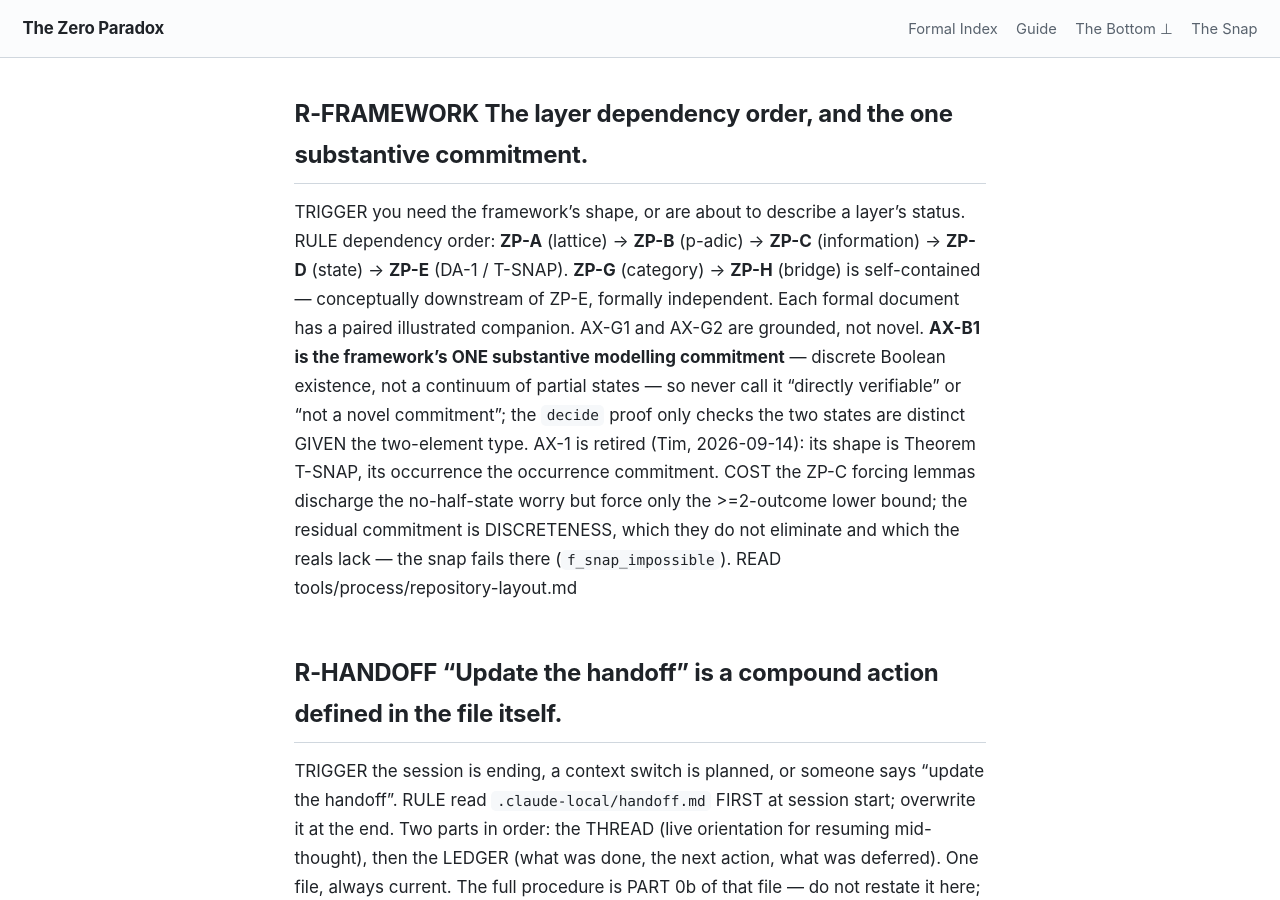
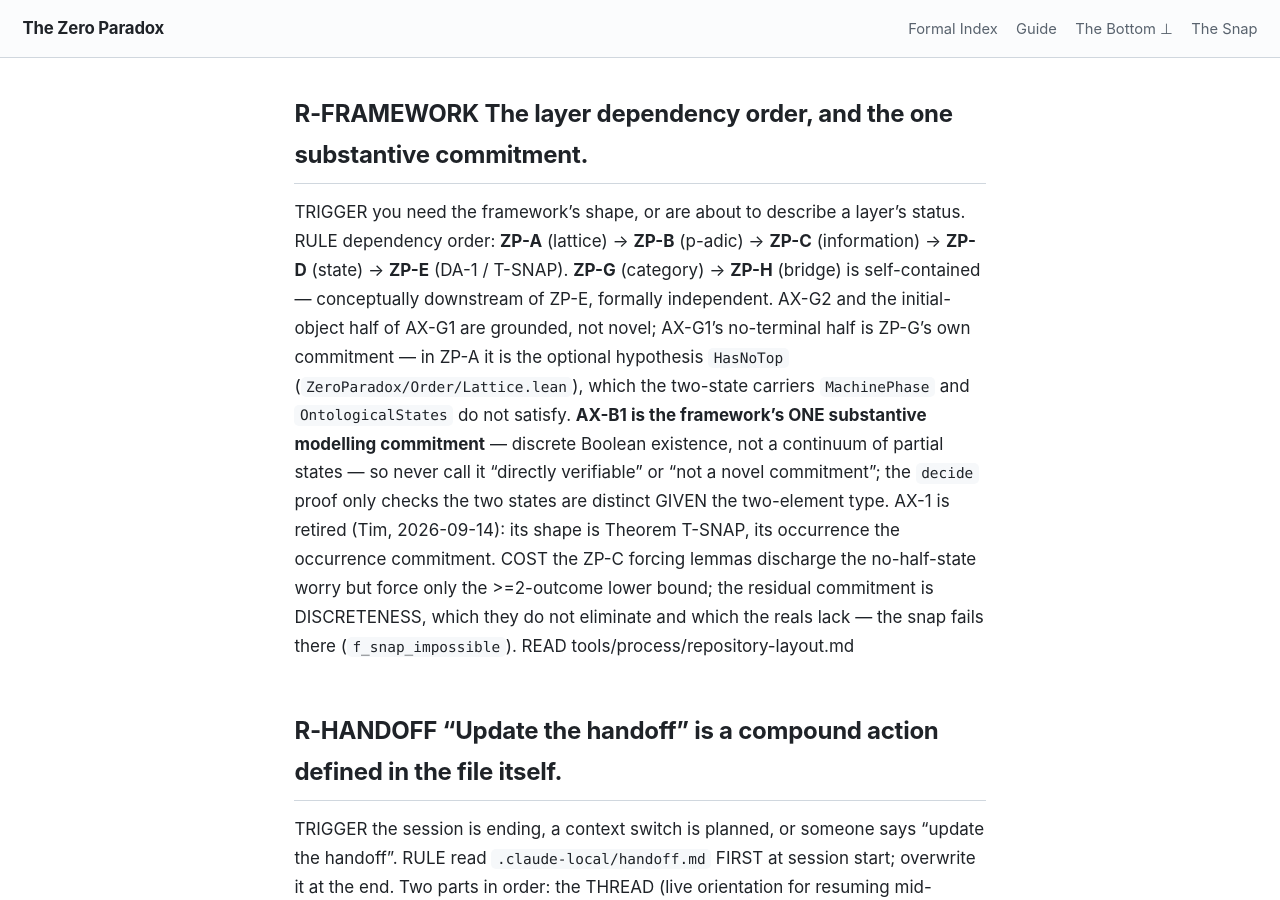
Before and after one commit to timbrigham/ZeroParadox, a Jekyll site: the page built from CLAUDE.md, in a window 1280 px wide and 900 px high, scrolled down 26755 px. Built offline with Jekyll 4.4.1, drawn with Linux system fonts in a browser that asks for light colours; our own code applies the rules of GitHub Pages for plain Markdown files.

Commit message:
CLAUDE.md R-FRAMEWORK: AX-G1's no-terminal half is ZP-G's own commitment
Tim ruling 2026-09-29 (lane C, reading (i)): AX-G2 and AX-G1's initial-object
half are grounded in ZP-A; the no-terminal half is not, because ZP-A's
HasNoTop is an optional hypothesis the two-state carriers fail (examples in
Order/Snap.lean and Settheory/OntBridge.lean, merged at 22b691e). Dropped
"Each formal document has a paired illustrated companion" as a restatement
of R-COMPANION. check_claude_md: both blocking legs clear.

Co-Authored-By: Claude Opus 5.5 (1M context) <noreply@anthropic.com>
Claude-Session: https://claude.ai/code/session_01M7PxaZmdYwacRczCRPuVWC

```diff
--- a/CLAUDE.md
+++ b/CLAUDE.md
@@ -798,13 +798,16 @@ READ     tools/process/naming-and-labels.md
 TRIGGER  you need the framework's shape, or are about to describe a layer's status.
 RULE     dependency order: **ZP-A** (lattice) → **ZP-B** (p-adic) → **ZP-C** (information) →
          **ZP-D** (state) → **ZP-E** (DA-1 / T-SNAP). **ZP-G** (category) → **ZP-H** (bridge)
-         is self-contained — conceptually downstream of ZP-E, formally independent. Each
-         formal document has a paired illustrated companion. AX-G1 and AX-G2 are grounded,
-         not novel. **AX-B1 is the framework's ONE substantive modelling commitment** —
-         discrete Boolean existence, not a continuum of partial states — so never call it
-         "directly verifiable" or "not a novel commitment"; the `decide` proof only checks
-         the two states are distinct GIVEN the two-element type. AX-1 is retired (Tim,
-         2026-09-14): its shape is Theorem T-SNAP, its occurrence the occurrence commitment.
+         is self-contained — conceptually downstream of ZP-E, formally independent. AX-G2 and
+         the initial-object half of AX-G1 are grounded, not novel; AX-G1's no-terminal half is
+         ZP-G's own commitment — in ZP-A it is the optional hypothesis `HasNoTop`
+         (`ZeroParadox/Order/Lattice.lean`), which the two-state carriers `MachinePhase` and
+         `OntologicalStates` do not satisfy. **AX-B1 is the framework's ONE substantive
+         modelling commitment** — discrete Boolean existence, not a continuum of partial
+         states — so never call it "directly verifiable" or "not a novel commitment"; the
+         `decide` proof only checks the two states are distinct GIVEN the two-element type.
+         AX-1 is retired (Tim, 2026-09-14): its shape is Theorem T-SNAP, its occurrence the
+         occurrence commitment.
 COST     the ZP-C forcing lemmas discharge the no-half-state worry but force only the
          >=2-outcome lower bound; the residual commitment is DISCRETENESS, which they do not
          eliminate and which the reals lack — the snap fails there (`f_snap_impossible`).
```
